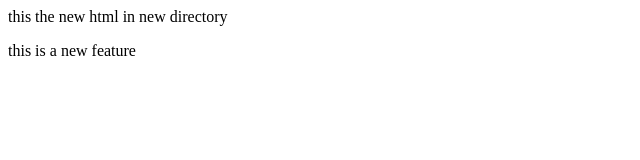
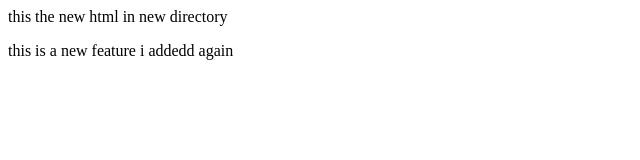
Before and after one commit to SAAS-BEGINS/newrepo, a plain HTML site: page index.html in a window 1280 px wide. Shown: the full height of the page, 0-640 px from the left. Drawn offline with Linux system fonts and the light colour scheme.

Commit message:
new fewture added

```diff
--- a/index.html
+++ b/index.html
@@ -1,2 +1,2 @@
 <p>this the new html in new directory</p>
-<p>this is a new feature</p>
+<p>this is a new feature i addedd again</p>
```
